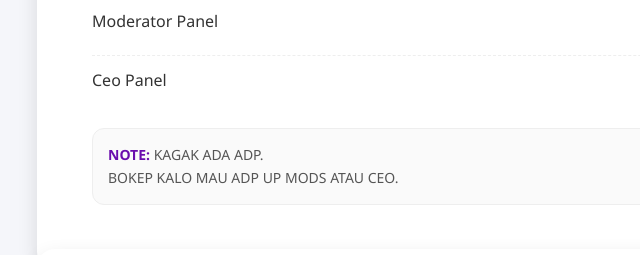
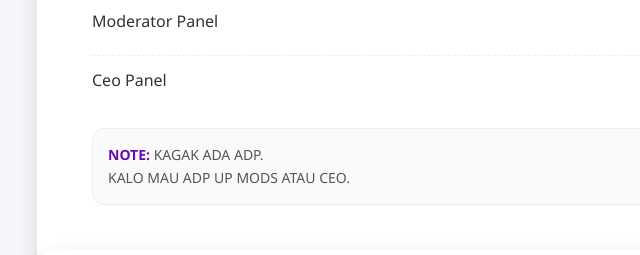
Before and after one commit to depanSYZ/dep, a plain HTML site: page index.html in a window 1280 px wide. Shown: the part 902-1157 px from the top of the page, 128-768 px from the left. Drawn offline with Linux system fonts and the light colour scheme.

Commit message:
Update index.html

```diff
--- a/index.html
+++ b/index.html
@@ -96,7 +96,7 @@
         <li><span>Moderator Panel</span><span>30k</span></li>
         <li><span>Ceo Panel</span><span>35k</span></li>
       </ul>
-      <p class="note"><span class="highlight">NOTE:</span> KAGAK ADA ADP.<br>BOKEP KALO MAU ADP UP MODS ATAU CEO.</p>
+      <p class="note"><span class="highlight">NOTE:</span> KAGAK ADA ADP.<br>KALO MAU ADP UP MODS ATAU CEO.</p>
     </div>
   </div>
 
```
